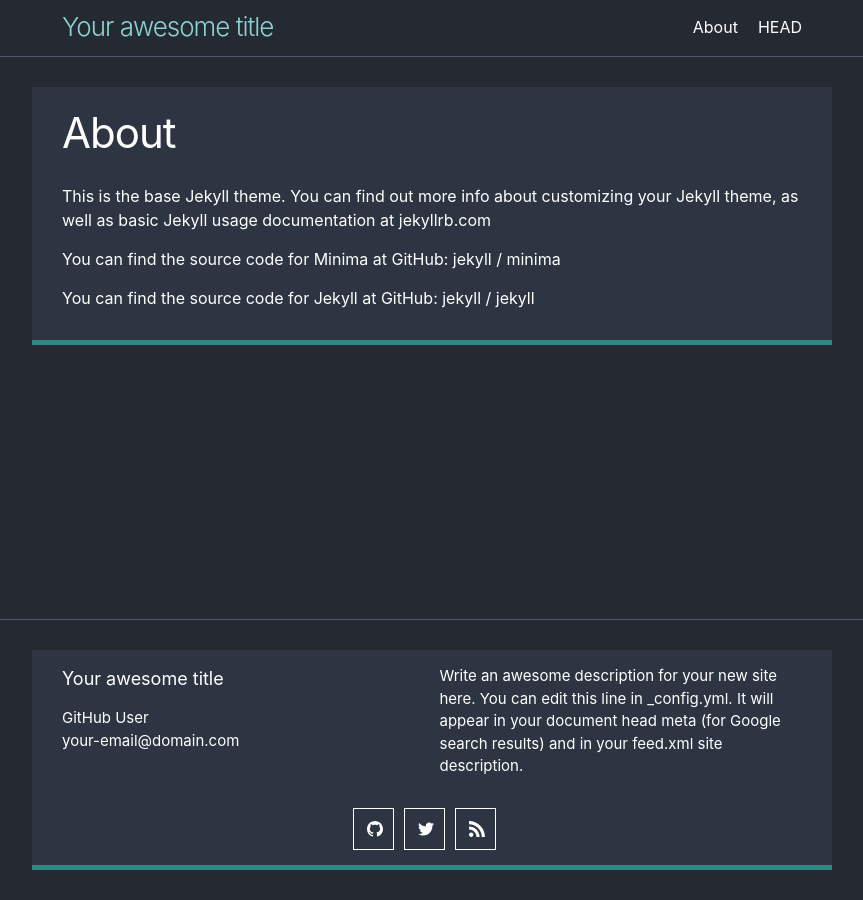
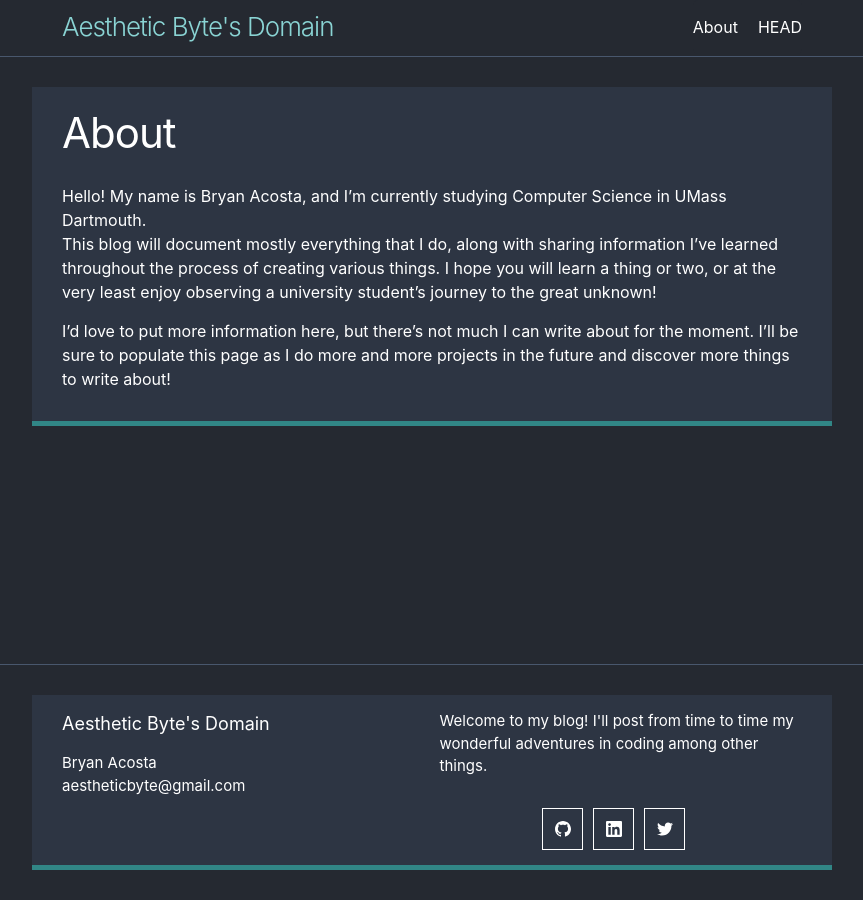
Before and after one commit to SoberSteb/website, a Jekyll site: the page built from about.md, in a window 1280 px wide. Shown: the whole page, without its empty margins (208-1071 px from the left). Built offline with Jekyll 4.4.1, drawn with Linux system fonts in a browser that asks for light colours.

Commit message:
Change about page, create first post

```diff
--- a/_config.yml
+++ b/_config.yml
@@ -1,10 +1,9 @@
-title: Your awesome title
-author: GitHub User
-email: your-email@domain.com
+title: Aesthetic Byte's Domain
+author: Bryan Acosta
+email: aestheticbyte@gmail.com
 description: > # this means to ignore newlines until "twitter_username:"
-  Write an awesome description for your new site here. You can edit this
-  line in _config.yml. It will appear in your document head meta (for
-  Google search results) and in your feed.xml site description.
+  Welcome to my blog! I'll post from time to time my wonderful adventures in coding
+  among other things.
 baseurl: "/website" # the subpath of your site, e.g. /blog
 url: "" # the base hostname & protocol for your site, e.g. http://example.com
 
@@ -17,14 +16,14 @@ minima:
 
   # generate social links in footer
   social_links:
-    twitter: jekyllrb
-    github:  jekyll
-    rss: rss
+    twitter: aestheticbyte
+    github:  aestheticbyte
+    # rss: rss
     # dribbble: jekyll
     # facebook: jekyll
     # flickr:   jekyll
     # instagram: jekyll
-    # linkedin: jekyll
+    linkedin: aestheticbyte
     # pinterest: jekyll
     # youtube: jekyll
     # youtube_channel: UC8CXR0-3I70i1tfPg1PAE1g
--- a/about.md
+++ b/about.md
@@ -4,15 +4,7 @@ title: About
 permalink: /about/
 ---
 
-This is the base Jekyll theme. You can find out more info about customizing your Jekyll theme, as well as basic Jekyll usage documentation at [jekyllrb.com](https://jekyllrb.com/)
+Hello! My name is Bryan Acosta, and I'm currently studying Computer Science in UMass Dartmouth.
+This blog will document mostly everything that I do, along with sharing information I've learned throughout the process of creating various things. I hope you will learn a thing or two, or at the very least enjoy observing a university student's journey to the great unknown!
 
-You can find the source code for Minima at GitHub:
-[jekyll][jekyll-organization] /
-[minima](https://github.com/jekyll/minima)
-
-You can find the source code for Jekyll at GitHub:
-[jekyll][jekyll-organization] /
-[jekyll](https://github.com/jekyll/jekyll)
-
-
-[jekyll-organization]: https://github.com/jekyll
+I'd love to put more information here, but there's not much I can write about for the moment. I'll be sure to populate this page as I do more and more projects in the future and discover more things to write about!
```
Also changed, not shown: _posts/2016-05-19-super-short-article.md (deleted, +0 -7 lines), _posts/2016-05-20-my-example-post.md (deleted, +0 -12 lines), _posts/2016-05-20-super-long-article.md (deleted, +0 -11 lines), _posts/2016-05-20-this-post-demonstrates-post-content-styles.md (deleted, +0 -105 lines), _posts/2016-05-20-welcome-to-jekyll.md (deleted, +0 -22 lines), _posts/2019-01-19-my-first-post.md (added, +9 -0 lines).
